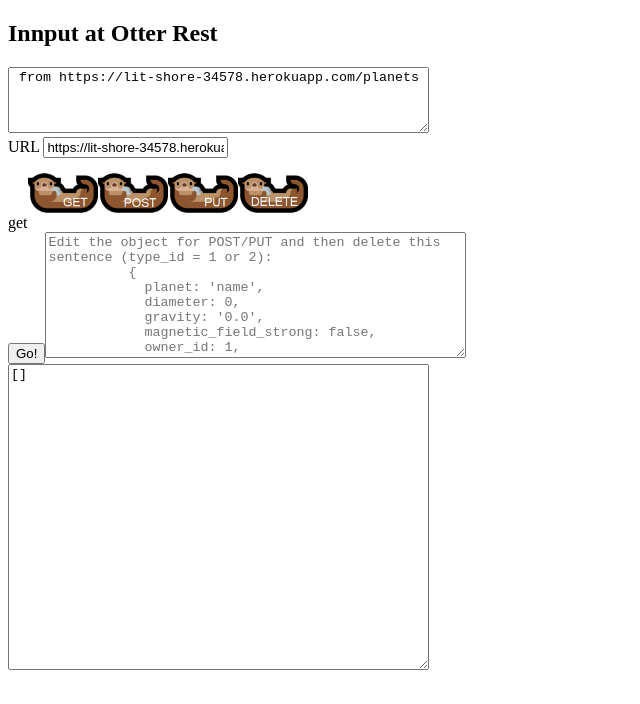
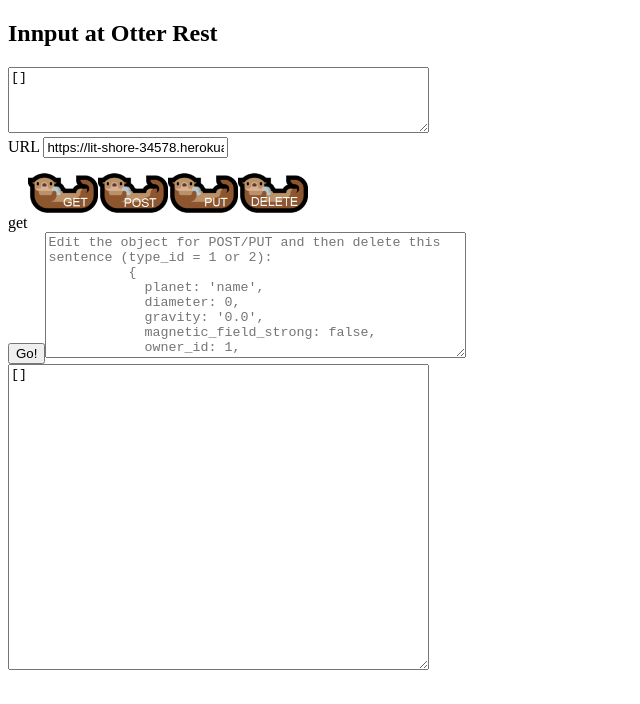
Before and after one commit to sgerpdx/fe-lab-resty, a React app: page / in a window 1280 px wide. Shown: the top 704 px of the page, without its empty margins (0-640 px from the left). Built offline with nearby package versions, Linux system fonts and the light colour scheme.

Commit message:
History component working

```diff
--- a/src/components/subdivisions/History.jsx
+++ b/src/components/subdivisions/History.jsx
@@ -3,8 +3,9 @@ import React from 'react';
 
 export default function History(props) {
   //let reqHistory = [];
-  const reqItem = `${props.method} from ${props.url}`;
+  //const reqItem = `${props.method} from ${props.url}`;
   //eqHistory.push(reqItem);
+  const currentHistory = JSON.stringify(props.reqHistory);
   return (
     <nav className="historyArea">
       <textarea
@@ -14,8 +15,11 @@ export default function History(props) {
         cols="50"
         rows="4"
         placeholder="History"
-        value={reqItem}
+        value={currentHistory}
       ></textarea>
     </nav>
   );
 }
+
+// In order to display more than one reqItem, things need to be managed from state in the container component.
+// Testing is also needed, as well as CSS work.
--- a/src/containers/OtterRestContainer.jsx
+++ b/src/containers/OtterRestContainer.jsx
@@ -15,6 +15,7 @@ export default class OtterRestContainer extends Component {
     jsonRes: [],
     methodSelection: '',
     reqJson: null,
+    reqHistory: [],
   };
 
   handleTextChange = (e) => {
@@ -34,6 +35,7 @@ export default class OtterRestContainer extends Component {
 
   handleFormSubmit = async (e) => {
     e.preventDefault();
+    this.historyUpdate();
     if (this.state.methodSelection === 'GET') {
       const returnedJson = await getPlanets(this.state.urlText);
       this.setState({ jsonRes: returnedJson });
@@ -65,15 +67,32 @@ export default class OtterRestContainer extends Component {
     }
   };
 
+  historyUpdate = () => {
+    const newReqItem = {
+      method: this.state.methodSelection,
+      url: this.state.urlText,
+    };
+    console.log('///newReqItem', newReqItem);
+    const temporaryHistory = this.state.reqHistory;
+    const newReqHistory = [...temporaryHistory, newReqItem];
+    console.log('>>>newReqHistory', newReqHistory);
+    console.log('typeof reqHistory:', typeof newReqHistory);
+
+    this.setState({
+      reqHistory: newReqHistory,
+    });
+    console.log('reqHistory:', this.state.reqHistory);
+  };
+
   render() {
-    console.log('///option', this.state.jsonRes);
+    console.log('reqHistory in render:', this.state.reqHistory);
     // const { loading } = this.state;
 
     // if (loading) return <h3>Loading...</h3>;
 
     return (
       <div>
-        <History method={this.state.methodSelection} url={this.state.urlText} />
+        <History reqHistory={this.state.reqHistory} />
         <Controls
           currentValue={this.state.urlText}
           handleChange={this.handleTextChange}
```
